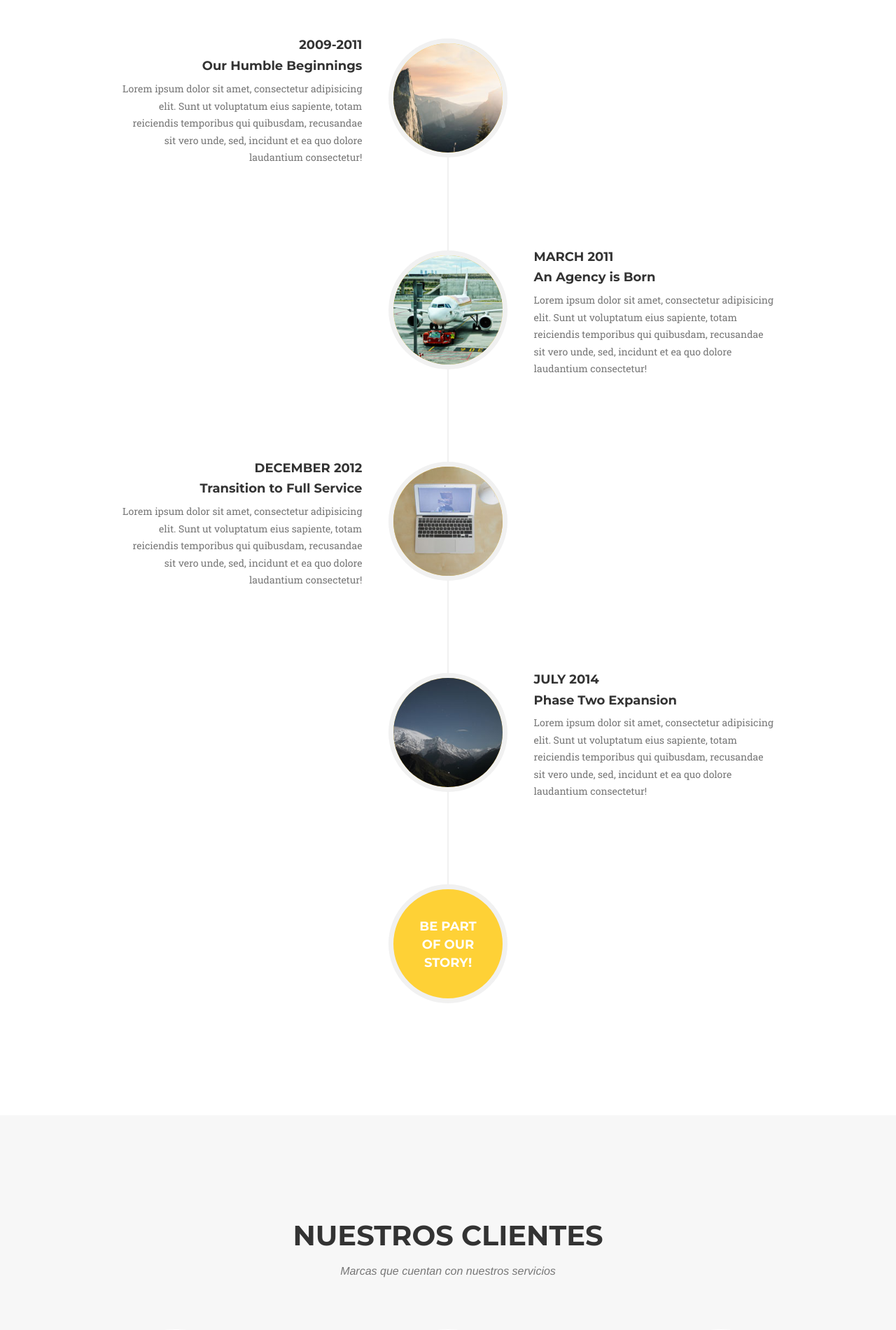
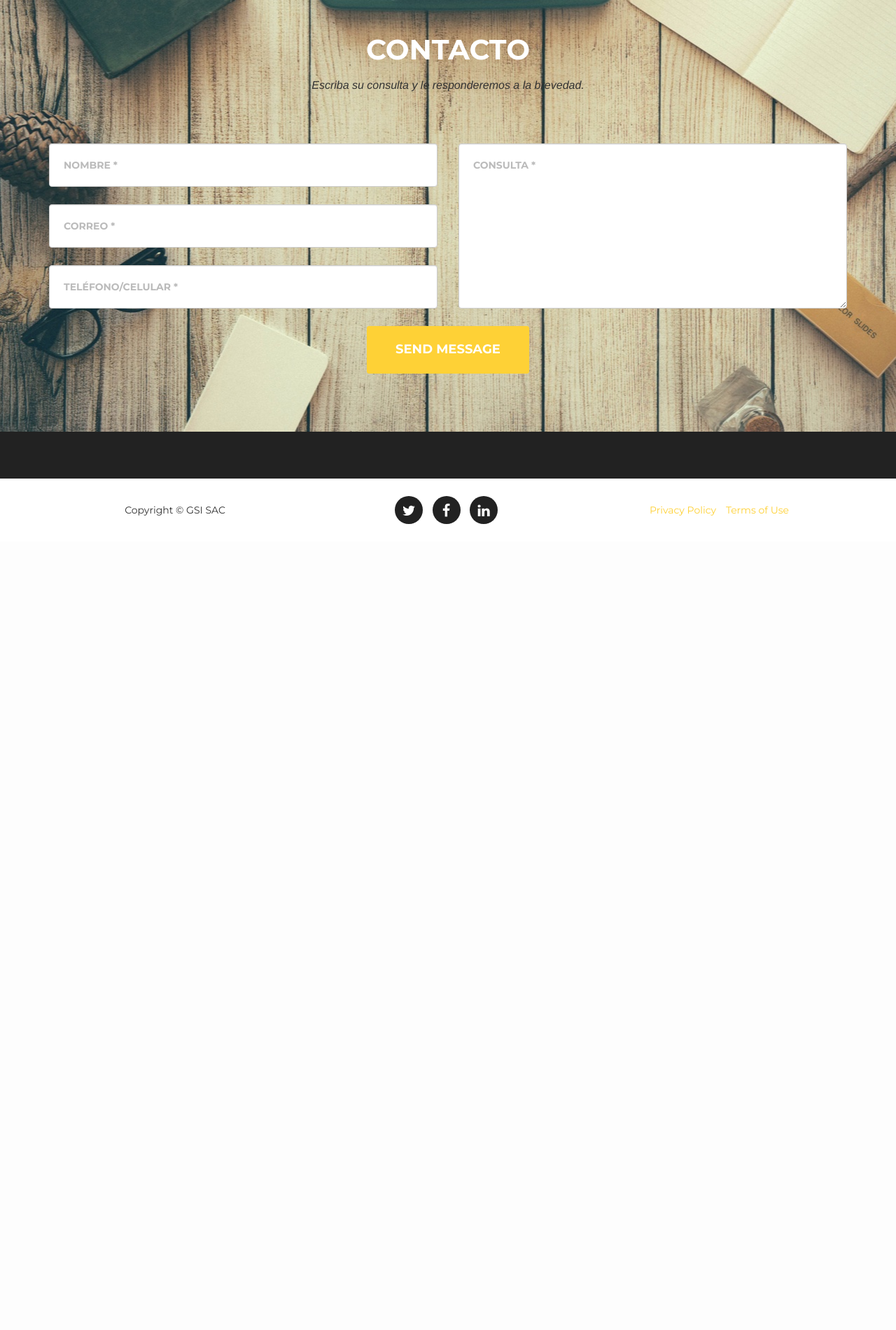
Before and after one commit to dxnydlc/pagina_boo1, a PHP site: page / in a window 1280 px wide. Shown: the part 2880-4781 px from the top of the page at 70% size. After the commit the page ends 3629 px from the top, so only its background shows below. Run offline with PHP 8.4, Linux system fonts and the light colour scheme; some libraries are stand-ins or nearby versions; some web fonts are replaced.

Commit message:
cambios 22 - 06 - 2016
ya envia el mail

```diff
--- /dev/null
+++ b/a.php
@@ -0,0 +1,3 @@
+<?php
+echo phpinfo();
+?>
--- a/index.html
+++ b/index.php
@@ -1,5 +1,8 @@
+<?php
+$var = 'hola';
+?>
 <!DOCTYPE html>
-<html lang="en">
+<html lang="es">
 
 <head>
 
@@ -61,12 +64,12 @@
                     <li>
                         <a class="page-scroll" href="#portfolio">Servicios</a>
                     </li>
-                    <li>
+                    <!--<li>
                         <a class="page-scroll" href="#about">About</a>
                     </li>
                     <li>
                         <a class="page-scroll" href="#team">Blog</a>
-                    </li>
+                    </li>-->
                     <li>
                         <a class="page-scroll" href="#contact">Contacto</a>
                     </li>
@@ -220,7 +223,7 @@
     </section>
 
     <!-- About Section -->
-    <section id="about">
+    <section id="about" class="hidden" >
         <div class="container">
             <div class="row">
                 <div class="col-lg-12 text-center">
@@ -301,7 +304,7 @@
     </section>
 
     <!-- Team Section -->
-    <section id="team" class="bg-light-gray">
+    <section id="team" class="bg-light-gray hidden ">
         <div class="container">
             <div class="row">
                 <div class="col-lg-12 text-center">
@@ -398,7 +401,7 @@
             <div class="row">
                 <div class="col-lg-12 text-center">
                     <h2 class="section-heading">Contacto</h2>
-                    <h3 class="section-subheading text-muted">Escriba su consulta y le responderemos a la brevedad.</h3>
+                    <h3 class="section-subheading text-mutedQW ">Escriba su consulta y le responderemos a la brevedad.</h3>
                 </div>
             </div>
             <div class="row">
@@ -407,28 +410,29 @@
                         <div class="row">
                             <div class="col-md-6">
                                 <div class="form-group">
-                                    <input type="text" class="form-control" placeholder="Your Name *" id="name" required data-validation-required-message="Please enter your name.">
+                                    <input type="text" class="form-control" placeholder="Nombre *" id="name" required data-validation-required-message="Please enter your name.">
                                     <p class="help-block text-danger"></p>
                                 </div>
                                 <div class="form-group">
-                                    <input type="email" class="form-control" placeholder="Your Email *" id="email" required data-validation-required-message="Please enter your email address.">
+                                    <input type="email" class="form-control" placeholder="Correo *" id="email" required data-validation-required-message="Please enter your email address.">
                                     <p class="help-block text-danger"></p>
                                 </div>
                                 <div class="form-group">
-                                    <input type="tel" class="form-control" placeholder="Your Phone *" id="phone" required data-validation-required-message="Please enter your phone number.">
+                                    <input type="tel" class="form-control" placeholder="Teléfono/Celular *" id="phone" required data-validation-required-message="Please enter your phone number.">
                                     <p class="help-block text-danger"></p>
                                 </div>
                             </div>
                             <div class="col-md-6">
                                 <div class="form-group">
-                                    <textarea class="form-control" placeholder="Your Message *" id="message" required data-validation-required-message="Please enter a message."></textarea>
+                                    <textarea class="form-control" placeholder="Consulta *" id="message" required data-validation-required-message="Please enter a message."></textarea>
                                     <p class="help-block text-danger"></p>
                                 </div>
                             </div>
                             <div class="clearfix"></div>
                             <div class="col-lg-12 text-center">
                                 <div id="success"></div>
-                                <button type="submit" class="btn btn-xl">Send Message</button>
+                                <button id="btnEnviar" type="submit" class="btn btn-xl">Send Message</button>
+                                <img id="loadingMail" src="img/carta.gif" alt="" class="hidden">
                             </div>
                         </div>
                     </form>
@@ -441,7 +445,7 @@
         <div class="container">
             <div class="row">
                 <div class="col-md-4">
-                    <span class="copyright">Copyright &copy; Your Website 2014</span>
+                    <span class="copyright">Copyright &copy; GSI SAC</span>
                 </div>
                 <div class="col-md-4">
                     <ul class="list-inline social-buttons">
@@ -609,7 +613,7 @@
 
                             <p>Resolución por realizar labor remunerada durante el periodo de subsidio:</p>
 
-                            <img class="img-responsive img-centered" src="img/servicios/resolucion-01.png" alt="">
+                            <img class="img-responsive img-centered" src="img/servicios/resolucion.png" alt="">
 
                             <p>Recurso de  reconsideración:</p>
                             <ul>
--- a/js/contact_me.js
+++ b/js/contact_me.js
@@ -17,8 +17,10 @@ $(function() {
             if (firstName.indexOf(' ') >= 0) {
                 firstName = name.split(' ').slice(0, -1).join(' ');
             }
+            $('#loadingMail').removeClass('hidden');
+            $('#btnEnviar').hide();
             $.ajax({
-                url: "././mail/contact_me.php",
+                url: "mail/contact_me.php",
                 type: "POST",
                 data: {
                     name: name,
@@ -27,7 +29,9 @@ $(function() {
                     message: message
                 },
                 cache: false,
-                success: function() {
+                success: function(w) {
+                    $('#loadingMail').addClass('hidden');
+                    $('#btnEnviar').show();
                     // Success message
                     $('#success').html("<div class='alert alert-success'>");
                     $('#success > .alert-success').html("<button type='button' class='close' data-dismiss='alert' aria-hidden='true'>&times;")
@@ -40,7 +44,9 @@ $(function() {
                     //clear all fields
                     $('#contactForm').trigger("reset");
                 },
-                error: function() {
+                error: function(w) {
+                    $('#loadingMail').addClass('hidden');
+                    $('#btnEnviar').show();
                     // Fail message
                     $('#success').html("<div class='alert alert-danger'>");
                     $('#success > .alert-danger').html("<button type='button' class='close' data-dismiss='alert' aria-hidden='true'>&times;")
@@ -48,7 +54,7 @@ $(function() {
                     $('#success > .alert-danger').append("<strong>Sorry " + firstName + ", it seems that my mail server is not responding. Please try again later!");
                     $('#success > .alert-danger').append('</div>');
                     //clear all fields
-                    $('#contactForm').trigger("reset");
+                    //$('#contactForm').trigger("reset");
                 },
             })
         },
```
Also changed, not shown: mail/contact_me.php (+4 -4 lines), img/carta.gif (added).
